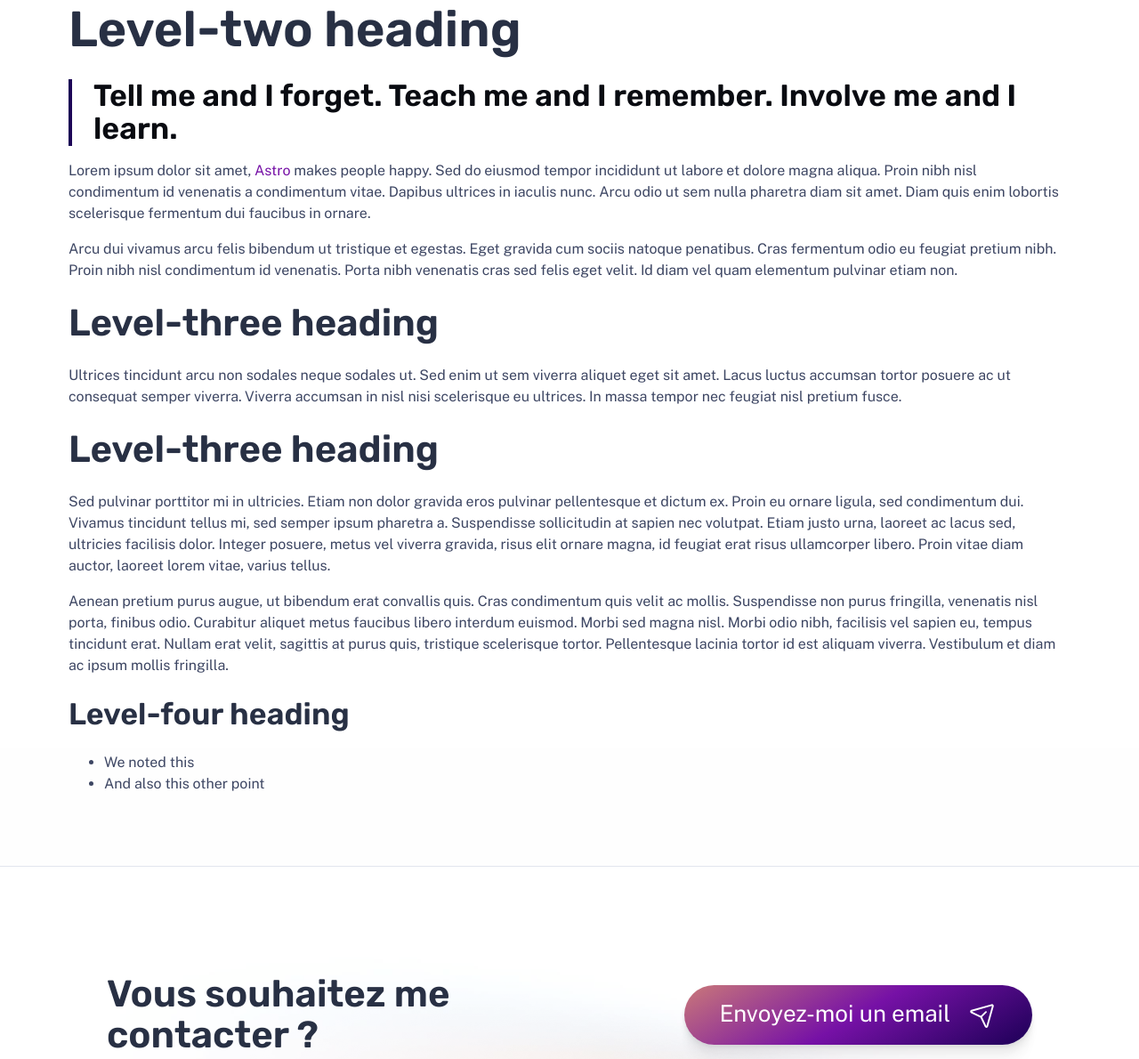
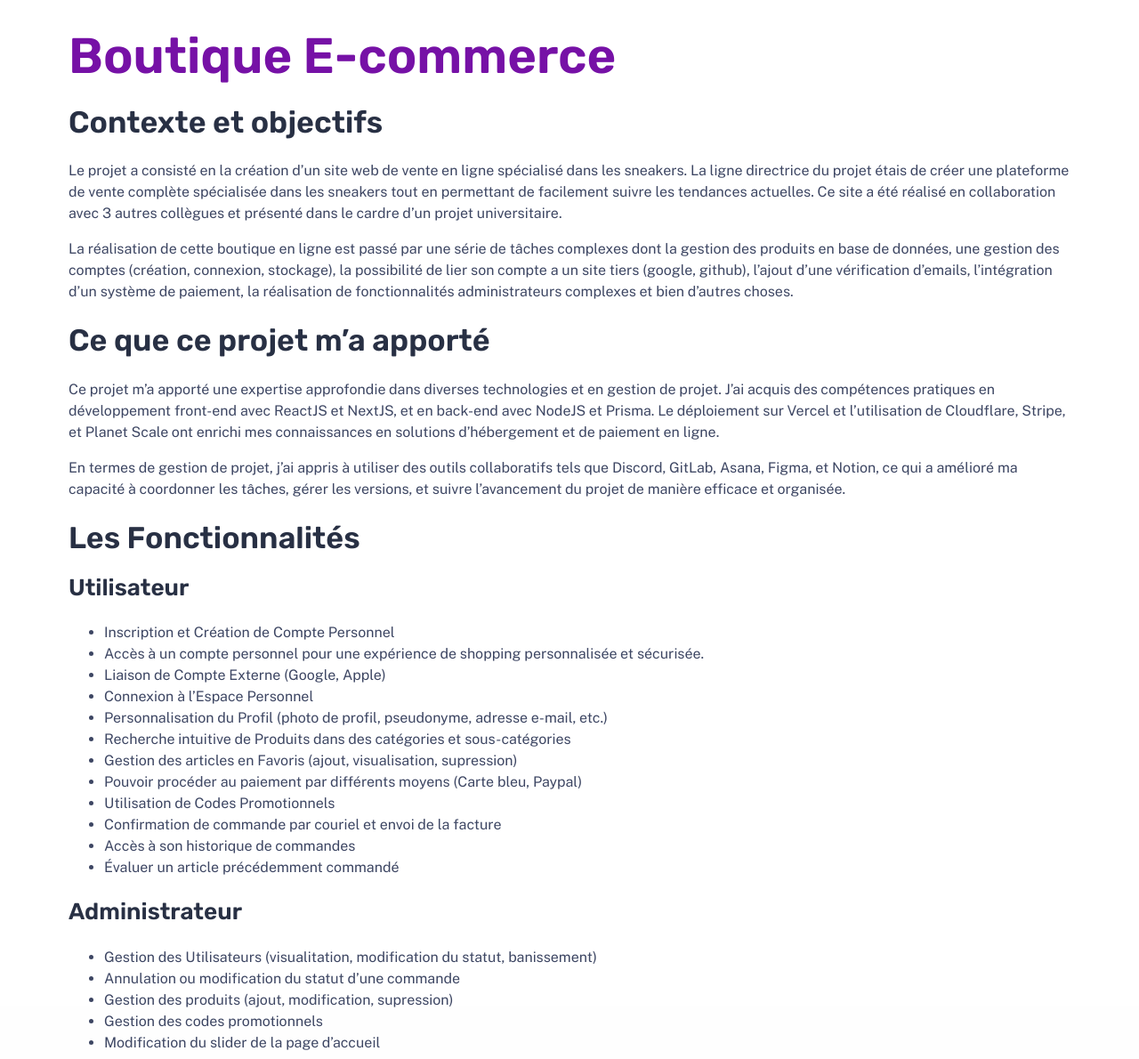
Before and after one commit to InoyDev/portfolio-github, an Astro site: page /Projets/4kicks in a window 1280 px wide. Shown: the part 1170-2360 px from the top of the page at 89% size. Built offline with nearby package versions, Linux system fonts and the light colour scheme; Astro itself is replaced by a stand-in of ours.

Commit message:
add 4kicks

```diff
--- a/src/content/Projets/4kicks.md
+++ b/src/content/Projets/4kicks.md
@@ -4,32 +4,49 @@ publishDate: 2020-03-02 00:00:00
 img: /assets/accueil.png
 img_alt: Iridescent ripples of a bright blue and pink liquid
 description: |
-  We designed a whodunnit-style game to introduce Markdown formatting. Suspense — suspicion — syntax!
+  4Kicks se distingue comme une boutique en ligne innovante offrant une gamme complète et toujours à la pointe de la tendance en matière de sneakers.
 tags:
-  - Design
-  - Dev
-  - User Testing
+  - React
+  - Next
+  - Prisma
+  - Tailwind
 ---
 
-## Level-two heading
+## <a href="https://www.4kicks.store/">Boutique E-commerce</a>
 
-> Tell me and I forget. Teach me and I remember. Involve me and I learn.
+#### Contexte et objectifs
+Le projet a consisté en la création d'un site web de vente en ligne spécialisé dans les sneakers. La ligne directrice du projet
+étais de créer une plateforme de vente complète spécialisée dans les sneakers tout en permettant de facilement suivre les tendances actuelles. Ce site a été réalisé en collaboration avec 3 autres collègues et présenté dans le cardre d'un projet universitaire.
 
-Lorem ipsum dolor sit amet, <a href="https://astro.build/">Astro</a> makes people happy. Sed do eiusmod tempor incididunt ut labore et dolore magna aliqua. Proin nibh nisl condimentum id venenatis a condimentum vitae. Dapibus ultrices in iaculis nunc. Arcu odio ut sem nulla pharetra diam sit amet. Diam quis enim lobortis scelerisque fermentum dui faucibus in ornare.
+La réalisation de cette boutique en ligne est passé par une série de tâches complexes dont la gestion des produits en base de données, une gestion des comptes (création, connexion, stockage), la possibilité de lier son compte a un site tiers (google, github), l'ajout d'une vérification d'emails, l'intégration d'un système de paiement, la réalisation de fonctionnalités administrateurs complexes et  bien d'autres choses.
 
-Arcu dui vivamus arcu felis bibendum ut tristique et egestas. Eget gravida cum sociis natoque penatibus. Cras fermentum odio eu feugiat pretium nibh. Proin nibh nisl condimentum id venenatis. Porta nibh venenatis cras sed felis eget velit. Id diam vel quam elementum pulvinar etiam non.
 
-### Level-three heading
+#### Ce que ce projet m'a apporté
 
-Ultrices tincidunt arcu non sodales neque sodales ut. Sed enim ut sem viverra aliquet eget sit amet. Lacus luctus accumsan tortor posuere ac ut consequat semper viverra. Viverra accumsan in nisl nisi scelerisque eu ultrices. In massa tempor nec feugiat nisl pretium fusce.
+Ce projet m'a apporté une expertise approfondie dans diverses technologies et en gestion de projet. J'ai acquis des compétences pratiques en développement front-end avec ReactJS et NextJS, et en back-end avec NodeJS et Prisma. Le déploiement sur Vercel et l'utilisation de Cloudflare, Stripe, et Planet Scale ont enrichi mes connaissances en solutions d'hébergement et de paiement en ligne.
 
-### Level-three heading
+En termes de gestion de projet, j'ai appris à utiliser des outils collaboratifs tels que Discord, GitLab, Asana, Figma, et Notion, ce qui a amélioré ma capacité à coordonner les tâches, gérer les versions, et suivre l'avancement du projet de manière efficace et organisée.
 
-Sed pulvinar porttitor mi in ultricies. Etiam non dolor gravida eros pulvinar pellentesque et dictum ex. Proin eu ornare ligula, sed condimentum dui. Vivamus tincidunt tellus mi, sed semper ipsum pharetra a. Suspendisse sollicitudin at sapien nec volutpat. Etiam justo urna, laoreet ac lacus sed, ultricies facilisis dolor. Integer posuere, metus vel viverra gravida, risus elit ornare magna, id feugiat erat risus ullamcorper libero. Proin vitae diam auctor, laoreet lorem vitae, varius tellus.
+#### Les Fonctionnalités
 
-Aenean pretium purus augue, ut bibendum erat convallis quis. Cras condimentum quis velit ac mollis. Suspendisse non purus fringilla, venenatis nisl porta, finibus odio. Curabitur aliquet metus faucibus libero interdum euismod. Morbi sed magna nisl. Morbi odio nibh, facilisis vel sapien eu, tempus tincidunt erat. Nullam erat velit, sagittis at purus quis, tristique scelerisque tortor. Pellentesque lacinia tortor id est aliquam viverra. Vestibulum et diam ac ipsum mollis fringilla.
+##### Utilisateur
 
-#### Level-four heading
+- Inscription et Création de Compte Personnel
+- Accès à un compte personnel pour une expérience de shopping personnalisée et sécurisée.
+- Liaison de Compte Externe (Google, Apple)
+- Connexion à l’Espace Personnel
+- Personnalisation du Profil (photo de profil, pseudonyme, adresse e-mail, etc.)
+- Recherche intuitive de Produits dans des catégories et sous-catégories
+- Gestion des articles en Favoris (ajout, visualisation, supression)
+- Pouvoir procéder au paiement par différents moyens (Carte bleu, Paypal)
+- Utilisation de Codes Promotionnels
+- Confirmation de commande par couriel et envoi de la facture
+- Accès à son historique de commandes
+- Évaluer un article précédemment commandé
 
-- We noted this
-- And also this other point
+##### Administrateur
+- Gestion des Utilisateurs (visualitation, modification du statut, banissement)
+- Annulation ou modification du statut d’une commande
+- Gestion des produits (ajout, modification, supression)
+- Gestion des codes promotionnels
+- Modification du slider de la page d'accueil
```
